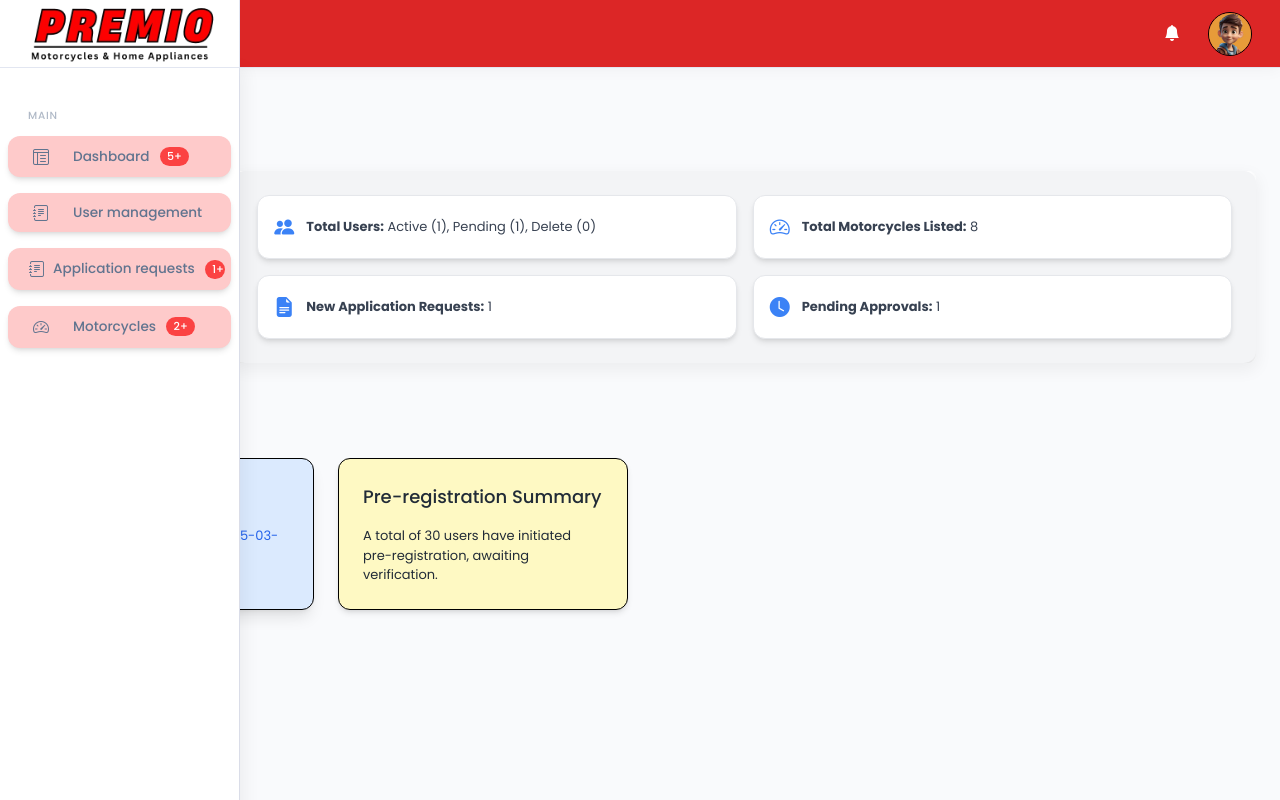
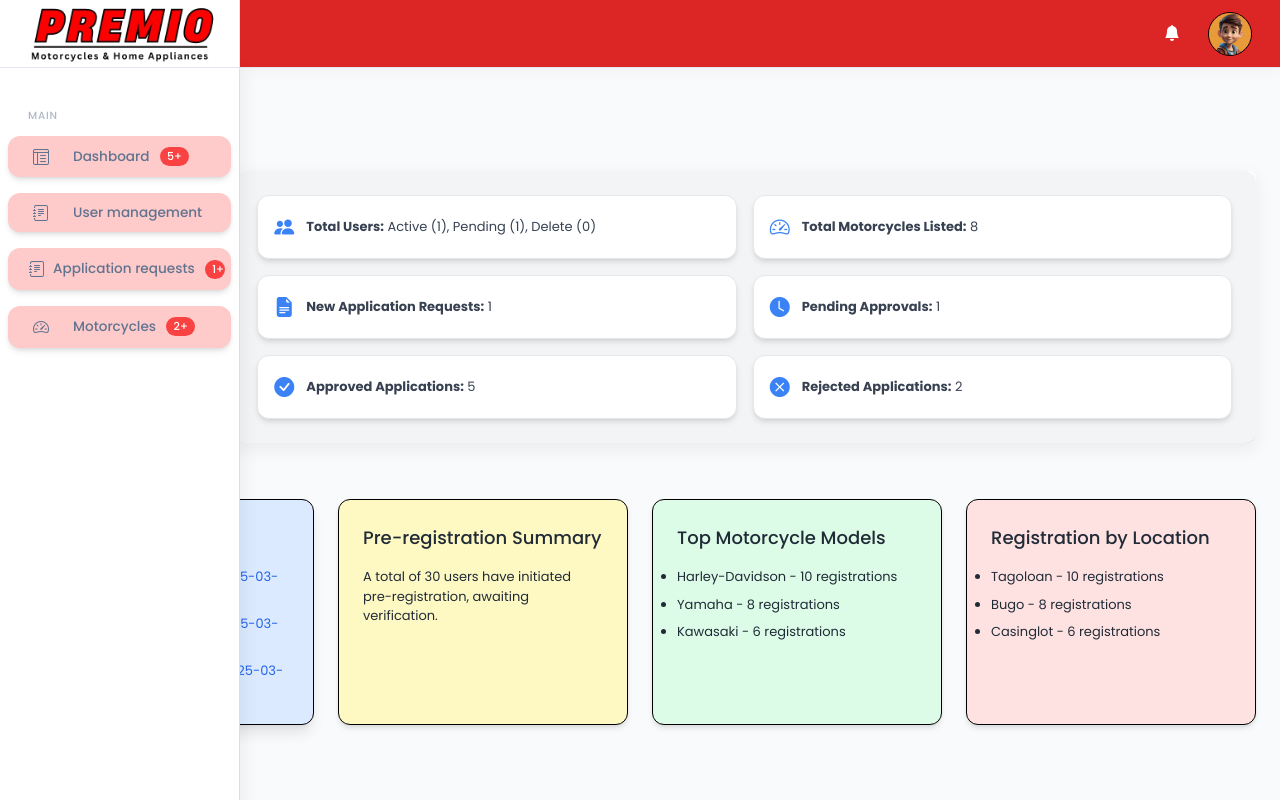
Before and after one commit to ClarkGenesis/FE-premio-copy, a React (Vite) app: page /admin in a window 1280 px wide. Built offline with nearby package versions, Linux system fonts and the light colour scheme.

Commit message:
admin-dashboard

```diff
--- a/src/pages/Admin/admin.tsx
+++ b/src/pages/Admin/admin.tsx
@@ -2,7 +2,6 @@ import Breadcrumb from "../../components/admin-breadcrums";
 import Header from "../../layouts/Admin-Layouts/admin-header";
 import Sidemenu from "../../layouts/Admin-Layouts/admin-sidemenu";
 import User_avatar1 from '../../assets/images/faces/11.jpg';
-
 
 function AdminDashboard() {
     return (
@@ -32,7 +31,6 @@ function AdminDashboard() {
                             </div>
                         </div>
 
-
                         {/* Metrics Section */}
                         <div className="col-span-9 md:col-span-10">
                             <div className="box overflow-hidden main-content-card">
@@ -43,6 +41,8 @@ function AdminDashboard() {
                                             { icon: "bi bi-speedometer2", label: "Total Motorcycles Listed", details: "8" },
                                             { icon: "bi bi-file-earmark-text-fill", label: "New Application Requests", details: "1" },
                                             { icon: "bi bi-clock-fill", label: "Pending Approvals", details: "1" },
+                                            { icon: "bi bi-check-circle-fill", label: "Approved Applications", details: "5" },
+                                            { icon: "bi bi-x-circle-fill", label: "Rejected Applications", details: "2" },
                                         ].map((metric) => (
                                             <li key={metric.label} className="flex items-center gap-3 border p-4 rounded-lg bg-white shadow-md">
                                                 <i className={`${metric.icon} text-blue-500 text-xl`}></i>
@@ -64,6 +64,8 @@ function AdminDashboard() {
                             <h3 className="text-lg font-semibold text-blue-800 mb-4">Recent Registrations</h3>
                             <ul className="list-disc pl-6 text-blue-600 space-y-2">
                                 <li>John Doe - Registered on 2025-03-15</li>
+                                <li>Jane Doe - Registered on 2025-03-16</li>
+                                <li>Bob Smith - Registered on 2025-03-17</li>
                             </ul>
                         </div>
 
@@ -75,6 +77,25 @@ function AdminDashboard() {
                             </p>
                         </div>
 
+                        {/* Top Motorcycle Models */}
+                        <div className="box bg-green-100 rounded-lg shadow-md p-6 border border-black">
+                            <h3 className="text-lg font-semibold text-green-800 mb-4">Top Motorcycle Models</h3>
+                            <ul className="list-disc pl-6 text-green-600 space-y-2">
+                                <li>Harley-Davidson - 10 registrations</li>
+                                <li>Yamaha - 8 registrations</li>
+                                <li>Kawasaki - 6 registrations</li>
+                            </ul>
+                        </div>
+
+                        {/* Registration by Location */}
+                        <div className="box bg-red-100 rounded-lg shadow-md p-6 border border-black">
+                            <h3 className="text-lg font-semibold text-red-800 mb-4">Registration by Location</h3>
+                            <ul className="list-disc pl-6 text-red-600 space-y-2">
+                                <li>Tagoloan - 10 registrations</li>
+                                <li>Bugo - 8 registrations</li>
+                                <li>Casinglot - 6 registrations</li>
+                            </ul>
+                        </div>
                     </div>
                 </div>
             </div>
```
